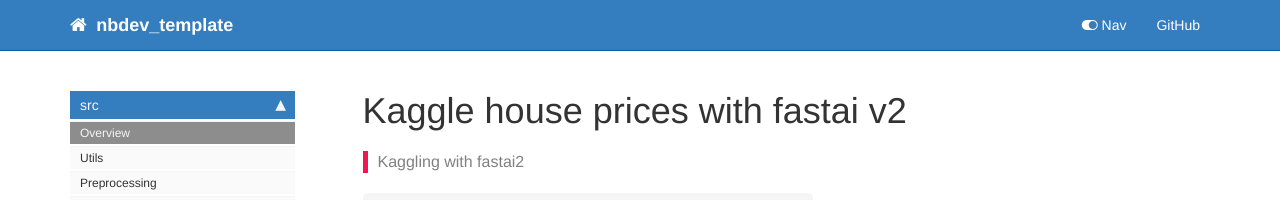
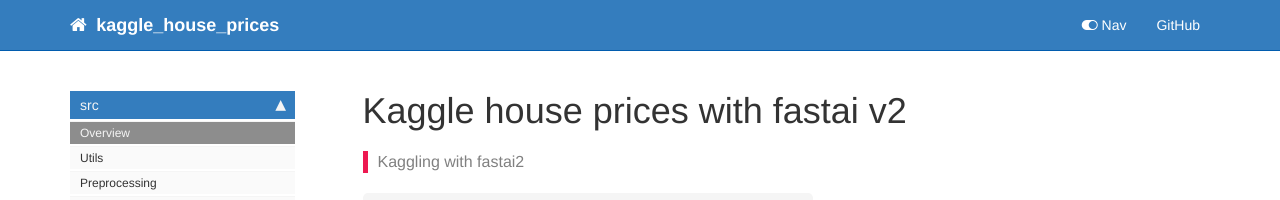
Before and after one commit to eschmidt42/kaggle_house_prices, a Jekyll site: the page built from docs/index.html, in a window 1280 px wide. Shown: the top 200 px of the page. Built offline with Jekyll 4.4.1, drawn with Linux system fonts in a browser that asks for light colours; nearby versions of some CDN libraries; comment, search, counter and statistics services are not loaded.

Commit message:
docs/_config.yml: update

```diff
--- a/docs/_config.yml
+++ b/docs/_config.yml
@@ -1,7 +1,7 @@
-repository: fastai/nbdev_template
+repository: eschmidt42/kaggle_house_prices
 output: web
-topnav_title: nbdev_template
-site_title: nbdev_template
+topnav_title: kaggle_house_prices
+site_title: kaggle_house_prices
 company_name: eschmidt42
 description: Using fastai2 for the house prices competition on Kaggle
 # Set to false to disable KaTeX math
```
